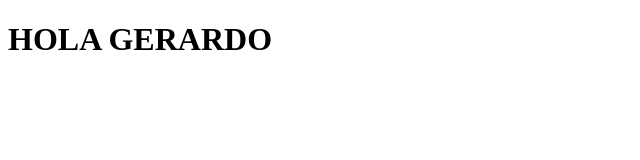
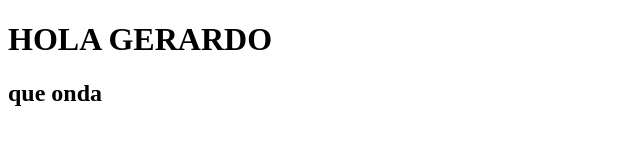
Before and after one commit to OrtizGeronimo/maderera, a plain HTML site: page index.html in a window 1280 px wide. Shown: the whole page, without its empty margins (0-640 px from the left). Drawn offline with Linux system fonts and the light colour scheme.

Commit message:
tercer commit

```diff
--- a/index.html
+++ b/index.html
@@ -8,5 +8,6 @@
 </head>
 <body>
     <h1>HOLA GERARDO</h1>
+    <h2>que onda</h2>
 </body>
 </html>
```
